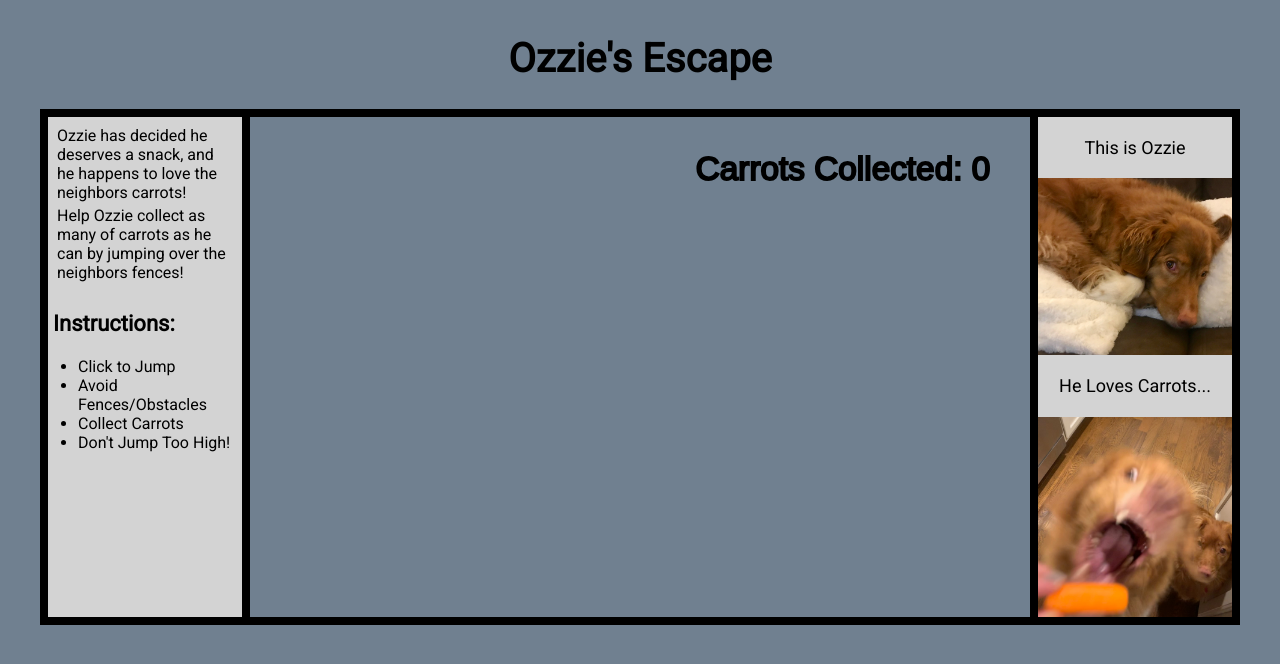
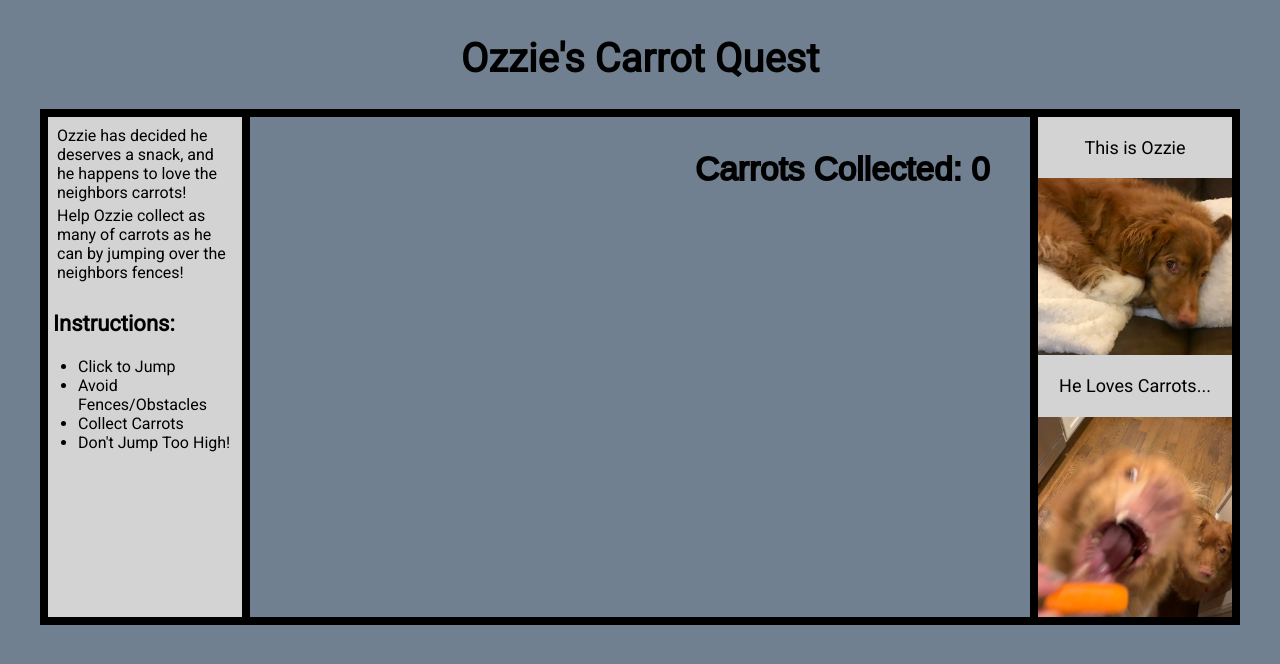
Before and after one commit to ClaytonJones839/OzziesCarrotQuest, a website built with webpack: page index.html in a window 1280 px wide. Built offline with nearby package versions, Linux system fonts and the light colour scheme.

Commit message:
Change game name

```diff
--- a/index.html
+++ b/index.html
@@ -9,7 +9,7 @@
 
 <body class="body">
   <div class="game-container">
-    <h1 class="game-h1">Ozzie's Escape</h1>
+    <h1 class="game-h1">Ozzie's Carrot Quest</h1>
     <div class="game-middle">
       <div class="middle-right">
         <div class="instructions-top">
```
Also changed, not shown: README.md.
